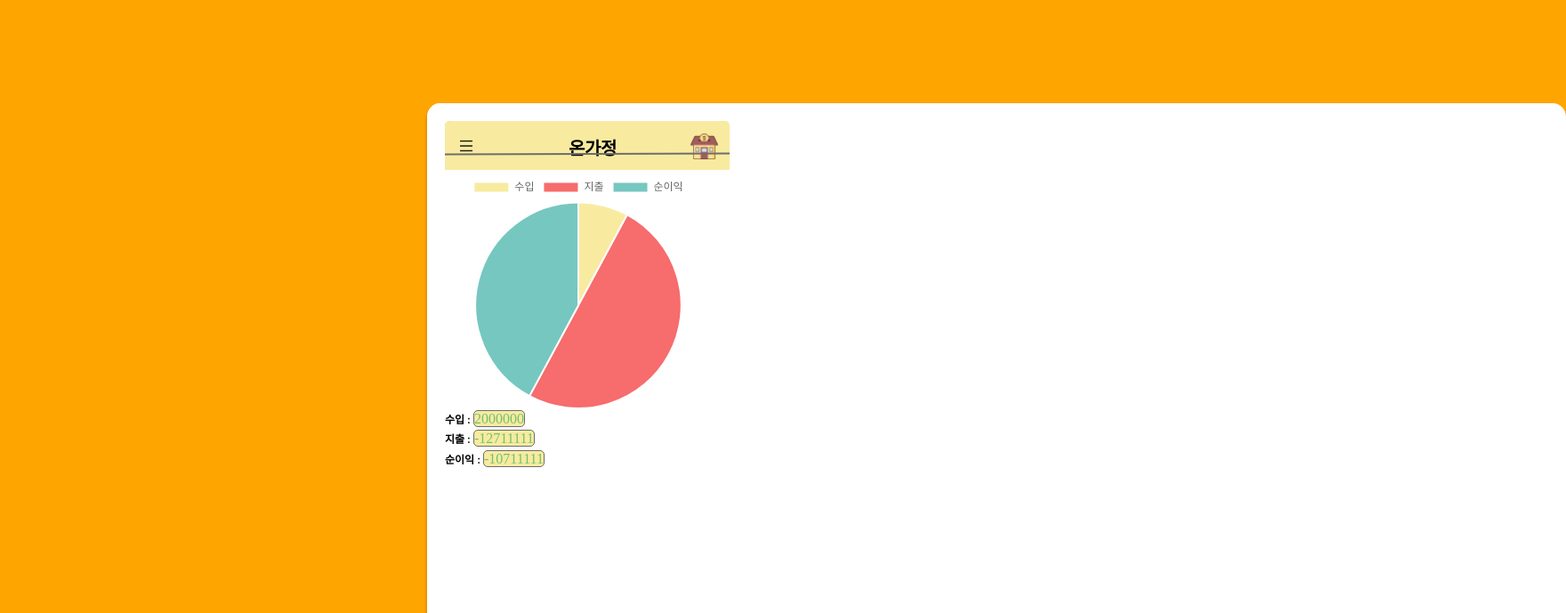
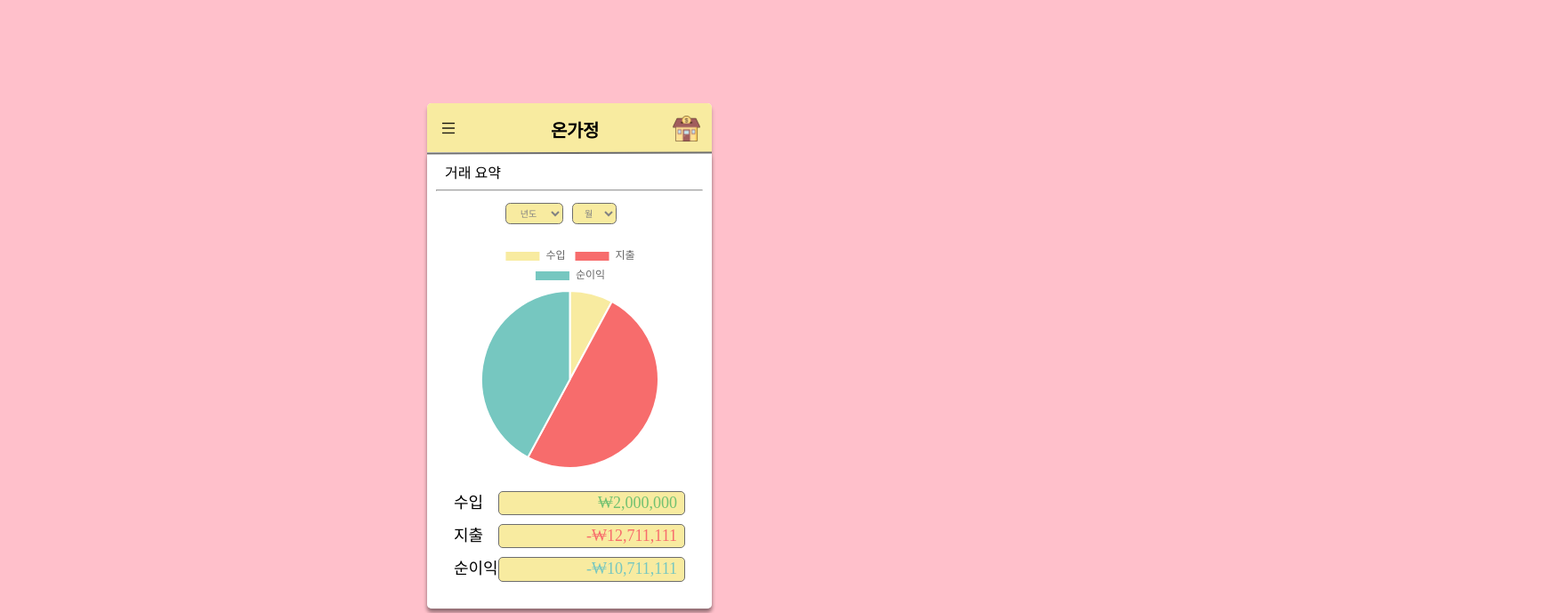
Before and after one commit to Kwon9302/AccountBook, a Vue app: page /summary in a window 1280 px wide. Shown: the top 689 px of the page at 89% size, 1760 px wide, since content can reach past the window. Built offline with nearby package versions, Linux system fonts and the light colour scheme; data requests are answered from the project's data file; a web font is replaced by a local one.

Commit message:
240612 summaryPage 디자인 수정

```diff
--- a/src/asset/main.css
+++ b/src/asset/main.css
@@ -2,6 +2,9 @@
   margin: 0;
   padding: 0;
   font-family: "omyu_pretty";
+}
+body {
+  background-color: pink;
 }
 @font-face {
   font-family: "omyu_pretty";
@@ -33,6 +36,21 @@
   justify-content: space-between;
   position: fixed;
   border-radius: 5px 5px 0 0;
+}
+/* 각 페이지 기본 레이아웃 */
+.subcontainer {
+  width: 300px;
+  height: 493px;
+  position: absolute;
+  z-index: 4;
+  margin-left: auto;
+  margin-right: auto;
+  margin-top: 55px;
+  background: white;
+  box-shadow: 0px 4px 4px rgba(0, 0, 0, 0.25);
+  border-radius: 5px;
+  position: fixed;
+  padding: 10px;
 }
 /* 내역페이지, 요약페이지 선택하는 메뉴 아이콘 */
 .icon-menu {
@@ -67,10 +85,11 @@
 .line {
   width: 318px;
   height: 0px;
-    top: 56px;
+  top: 55px;
   position: absolute;
   border: 1px solid #6d6d6d;
   transform: rotate(-0.18deg);
+  z-index: 6;
 }
 /* 메뉴 모달 */
 .modal {
@@ -104,6 +123,7 @@
   background: #f8eba0;
   border-radius: 5px;
   border: 1px solid #6d6d6d;
+  cursor: pointer;
 }
 /* 거래 내역 버튼 위치 */
 .historyBtn {
--- a/src/components/ChartComponent.vue
+++ b/src/components/ChartComponent.vue
@@ -21,11 +21,7 @@ const data = computed(() => ({
   labels: ["수입", "지출", "순이익"],
   datasets: [
     {
-            data: [
-                props.totalIncome,
-                Math.abs(props.totalExpense),
-                props.profit,
-            ],
+      data: [props.totalIncome, Math.abs(props.totalExpense), props.profit],
       backgroundColor: ["#f8eba0", "#f76c6c", "#76c7c0"],
       hoverBackgroundColor: ["#f8eb60", "#f74c4c", "#6cc7a0"],
     },
@@ -38,17 +34,17 @@ const options = {
     legend: {
       position: "top",
     },
-        title: {
-            display: true,
-            text: "수입/지출/순이익 분포",
-        },
+    // title: {
+    //   display: true,
+    //   text: "",
+    // },
   },
 };
 </script>
 
 <style scoped>
 .chart-container {
-    width: 300px; /* 원하는 가로 크기 지정 */
-    height: 300px; /* 원하는 세로 크기 지정 */
+  width: 255px; /* 원하는 가로 크기 지정 */
+  height: 260px; /* 원하는 세로 크기 지정 */
 }
 </style>
--- a/src/components/SummaryPage.vue
+++ b/src/components/SummaryPage.vue
@@ -1,15 +1,19 @@
 <template>
-    <div>
+  <div class="subcontainer">
+    <div id="subtitle">거래 요약</div>
+    <hr />
+    <div class="filter-container">
       <select v-model="filterYear" class="styled-select">
-            <option value="" disabled>연도 선택</option>
+        <option value="" disabled>년도</option>
         <option v-for="y in years" :key="y" :value="y">{{ y }}년</option>
       </select>
       <select v-model="filterDate" class="styled-select">
-            <option value="" disabled>월 선택</option>
+        <option value="" disabled>월</option>
         <option v-for="m in 12" :key="m" :value="m">{{ m }}월</option>
       </select>
+    </div>
 
-        <div>
+    <div class="chart-container">
       <ChartComponent
         :totalIncome="totalIncome"
         :totalExpense="totalExpense"
@@ -17,13 +21,15 @@
       ></ChartComponent>
     </div>
     <div class="moneyType label">
-            수입 : <span class="incomeAmount"> {{ totalIncome }}</span>
+      수입
+      <span class="amount incomeAmount"> {{ formattedTotalIncome }}</span>
     </div>
     <div class="moneyType label">
-            지출 : <span class="expenseAmount"> {{ totalExpense }}</span>
+      지출
+      <span class="amount expenseAmount"> {{ formattedTotalExpense }}</span>
     </div>
     <div class="moneyType label">
-            순이익 : <span class="profitAmount"> {{ profit }}</span>
+      순이익 <span class="amount profitAmount"> {{ formattedProfit }}</span>
     </div>
   </div>
 </template>
@@ -76,9 +82,44 @@ const totalExpense = computed(() => {
 const profit = computed(() => {
   return totalIncome.value + totalExpense.value; // 지출이 음수이므로 더하면 됨
 });
+
+// , 포맷팅 함수(JavaScript 'toLacaleString'메서드 사용)
+const formatCurrency = (amount) => {
+  return amount.toLocaleString("ko-KR", { style: "currency", currency: "KRW" });
+  //   return amount.toLocaleString("ko-KR", { style: "decial" }); 원화표시 없앨때 사용
+};
+
+// 포맷팅된 금액 반환
+const formattedTotalIncome = computed(() => formatCurrency(totalIncome.value));
+const formattedTotalExpense = computed(() =>
+  formatCurrency(totalExpense.value)
+);
+const formattedProfit = computed(() => formatCurrency(profit.value));
 </script>
 
 <style scoped>
+.chart-container {
+  display: flex;
+  justify-content: center;
+  margin-bottom: 10px;
+}
+
+#subtitle {
+  margin-bottom: 8px; /* 거래요약과 밑줄 사이 여백 10px */
+  margin-left: 10px;
+}
+hr {
+  margin-bottom: 13px; /* 아래쪽 여백  */
+}
+
+.filter-container {
+  display: flex;
+  justify-content: center;
+  align-items: center;
+  margin-bottom: 20px;
+  margin-right: 10px;
+}
+
 .styled-select {
   background: #f8eba0;
   border: 0.5869231224060059px solid #6d6d6d;
@@ -93,50 +134,56 @@ const profit = computed(() => {
   padding: 4px; /* padding 추가 */
   margin-right: 10px; /* 선택 버튼 간 간격 추가 */
 }
-
-.styled-select option {
-    background: #fff; /* 드롭다운 옵션 배경색 */
-    color: #000; /* 드롭다운 옵션 글자색 */
+/* .styled-select option {
+  background-color: #f8eba0 !important; /* 드롭다운 옵션 배경색 */
+/* color: #000; 드롭다운 옵션 글자색 */
+/* }  */
+.moneyType.label {
+  /* font-family: Inter; */
+  /* font-weight: 500; */
+  font-size: 18px;
+  line-height: 1.4;
+  text-align: left;
+  display: flex;
+  justify-content: space-between;
+  align-items: center;
+  width: 100%;
+  margin-bottom: 10px;
+  margin-left: 20px;
+  color: #000000;
+  /* margin-right: 20px; */
+  /* label과 amount 사이의 여백 설정 */
 }
 
-.moneyType.label {
-    /* 순이익 (text) */
-    font-family: Inter;
-    font-style: normal;
-    font-weight: 600;
-    font-size: 12px;
-    line-height: 1.4;
-    text-align: left;
-
-    color: #000000;
-}
-.moneyType .incomeAmount,
-.moneyType .expenseAmount,
-.moneyType .profitAmount {
-    /* Rectangle 4 (rectangle) */
+.moneyType .amount {
+  /* 금액 공통 스타일 */
   background: #f8eba0;
-
   border: 1px solid #6d6d6d;
   border-radius: 5px;
 
-    /* 내 돈... (text) */
-    font-family: Inter;
-    font-style: normal;
-    font-weight: 500;
-    font-size: 13px;
+  /* font-family: Ink Free; */
+  /* font-weight: 600; */
+  font-size: 18px;
   line-height: 1.4;
-    text-align: center;
+  text-align: right;
+  padding-right: 8px; /* 글자와 오른쪽 여백 */
+  margin-right: 40px;
+  /* margin-left: 20px; */
+  /* label과 amount 사이의 여백 설정 */
+  display: inline-block; /* 가로 크기를 조절하기 위해 block 또는 inline-block으로 설정 */
+  width: 200px; /* 원하는 가로 크기 (픽셀 단위) */
+}
 
-    color: #000000;
+/* 개별 색상 */
+.moneyType .incomeAmount {
+  color: #72c171; /* 수입 금액 색상 */
+}
 
-    /* - 500,000 (text) */
-    font-family: Ink Free;
-    font-style: normal;
-    font-weight: 400;
-    font-size: 16px;
-    line-height: 1.4;
-    text-align: center;
+.moneyType .expenseAmount {
+  color: #f76c6c; /* 지출 금액 색상 */
+}
 
-    color: #72c171;
+.moneyType .profitAmount {
+  color: #76c7c0; /* 순이익 금액 색상 */
 }
 </style>
```
Also changed, not shown: src/main.js (+6 -6 lines). Lines whose indentation alone changed are shown as unchanged.
